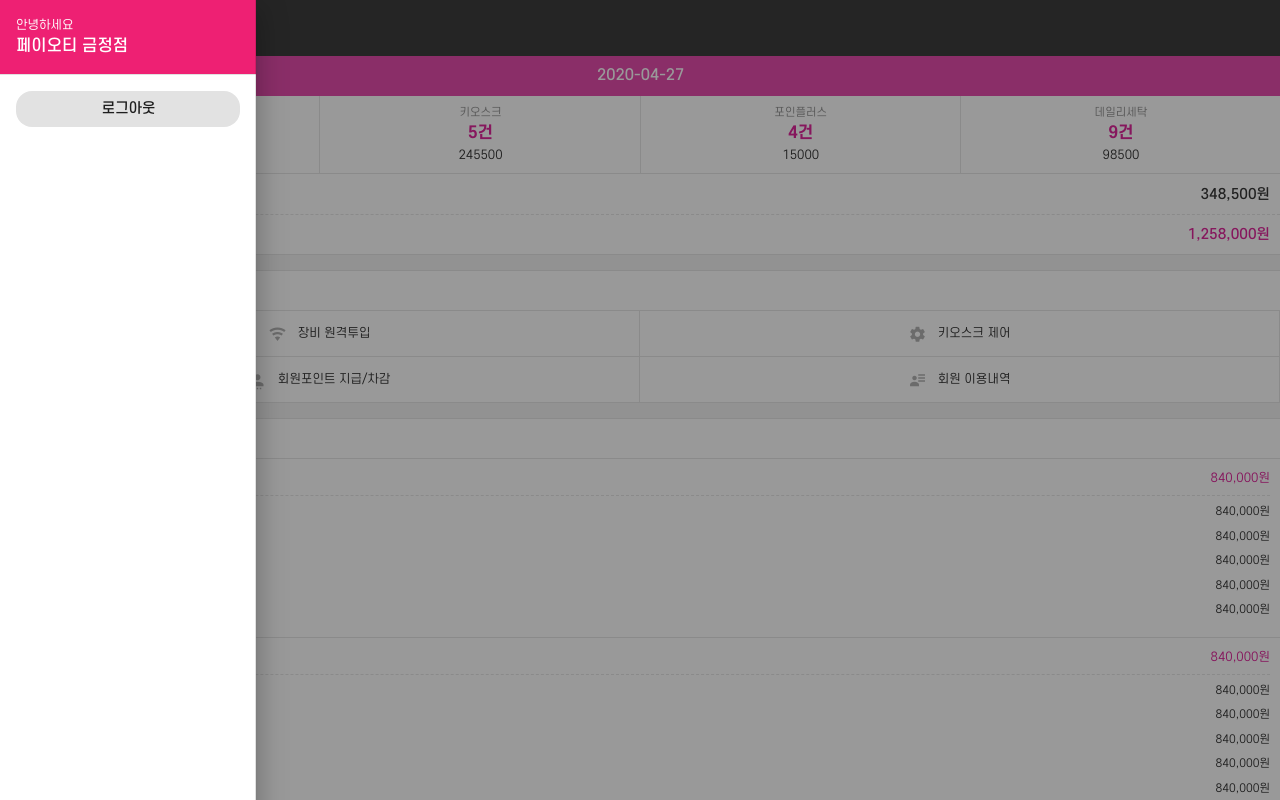
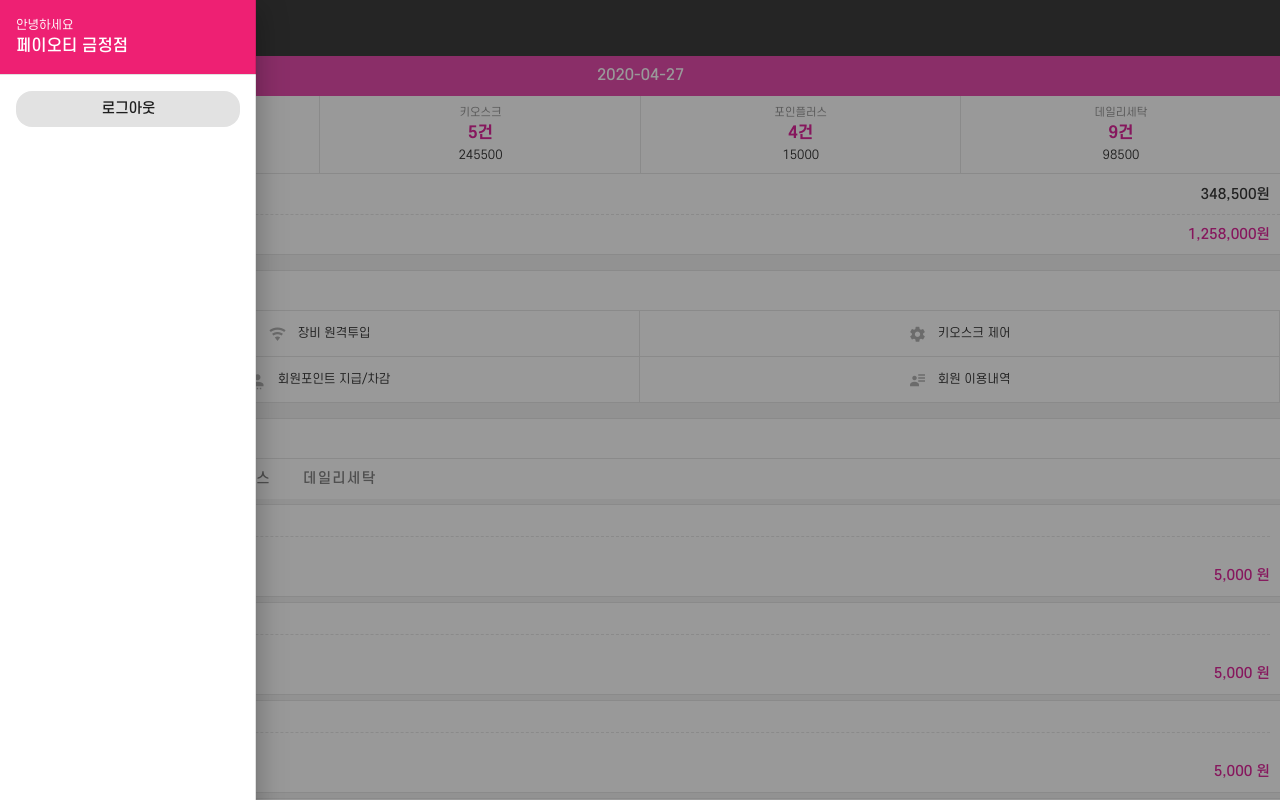
Before and after one commit to payot-inc/kiosk.admin.mobile, a Vue app: page / in a window 1280 px wide. Shown: the top 800 px of the page. Built offline with nearby package versions, Linux system fonts and the light colour scheme.

Commit message:
main 수정

```diff
--- a/src/assets/css/global.scss
+++ b/src/assets/css/global.scss
@@ -14,6 +14,9 @@
 .contents{
   background:#f2f2f2;
 }
+
+.v-slide-group__prev{display:none;}
+.v-slide-group__next{display:none;}
 
 .sub-page{
   .sub-header{
--- a/src/views/Home.vue
+++ b/src/views/Home.vue
@@ -64,40 +64,84 @@
       </dd>
     </dl>
 
-    <dl class="week-sales">
+    <dl class="orderTabs">
       <dt>
-        <h4>최근매출(7일)</h4>
+        <h4>실시간 매출정보</h4>
       </dt>
       <dd>
-        <div class="sales-item" v-for="item in 7" :key="item">
-          <span>
-            <label>2019-04.2{{item}} (수요일)</label>
-            <strong>840,000원</strong>
-          </span>
-          <span>
-            <label>장비현금</label>
-            <strong>840,000원</strong>
-          </span>
-          <span>
-            <label>키오스크(현금)</label>
-            <strong>840,000원</strong>
-          </span>
-          <span>
-            <label>키오스크(카드)</label>
-            <strong>840,000원</strong>
-          </span>
-          <span>
-            <label>포인플러스</label>
-            <strong>840,000원</strong>
-          </span>
-          <span>
-            <label>데일리세탁</label>
-            <strong>840,000원</strong>
-          </span>
+
+        <v-tabs
+          v-model="tab"
+          background-color="#fff"
+          height="40px"
+          show-arrows
+        >
+          <v-tab v-for="item in tabItems" :key="item.tab" class="tab-head">
+            {{item.tabName}}
+          </v-tab>
+        </v-tabs>
+
+        <v-tabs-items v-model="tab" class="tab-contents">
+          <v-tab-item
+            v-for="item in tabItems"
+            :key="item.tab"
+          >
+            <div class="order-item">
+             <div class="item-head">2020-04-20 12:34:31</div>
+              <div class="item-body">
+                <div class="text">
+                  <strong>1번세탁기</strong>
+                  <span>(80kg)</span>
                 </div>
+                <div class="price">
+                  5,000 원
+                </div>
+              </div>
+            </div>
+
+            <div class="order-item">
+             <div class="item-head">2020-04-20 12:34:31</div>
+              <div class="item-body">
+                <div class="text">
+                  <strong>1번세탁기</strong>
+                  <span>(80kg)</span>
+                </div>
+                <div class="price">
+                  5,000 원
+                </div>
+              </div>
+            </div>
+
+            <div class="order-item">
+             <div class="item-head">2020-04-20 12:34:31</div>
+              <div class="item-body">
+                <div class="text">
+                  <strong>1번세탁기</strong>
+                  <span>(80kg)</span>
+                </div>
+                <div class="price">
+                  5,000 원
+                </div>
+              </div>
+            </div>
+
+            <div class="order-item">
+             <div class="item-head">2020-04-20 12:34:31</div>
+              <div class="item-body">
+                <div class="text">
+                  <strong>1번세탁기</strong>
+                  <span>(80kg)</span>
+                </div>
+                <div class="price">
+                  5,000 원
+                </div>
+              </div>
+            </div>
+          </v-tab-item>
+        </v-tabs-items>
+
       </dd>
     </dl>
-
   </div>
 </template>
 
@@ -110,6 +154,14 @@ export default {
     return{
       date: new Date().toISOString().substr(0, 10),
       menu: false,
+      showArrow:false,
+      tab:null,
+      tabItems:[
+        {tab:0, tabName:'장비현금',},
+        {tab:1, tabName:'키오스크',},
+        {tab:2, tabName:'포인플러스',},
+        {tab:3, tabName:'데일리세탁',},
+      ],
       total:[
         {
           name:'장비현금',
@@ -174,6 +226,10 @@ export default {
 
       h4{font-weight:400;font-size:14px;}
     }
+  }
+
+  dl:last-child{
+    margin-bottom:0px;
   }
 
   .today-sales{
@@ -279,34 +335,58 @@ export default {
     }
   } // quick-nav
 
-  .week-sales{
-    .sales-item{
+  .orderTabs{
+    dd{
+      background:#f2f2f2;
+
+      .v-item-group .v-slide-group__prev{
+        display:none;
+      }
+
+      .tab-contents{background:#f2f2f2;padding-top:5px;}
+      .order-item:last-child{margin-bottom:0px;}
+      .order-item{
+        padding:0 10px;
         border-bottom:1px solid #e2e2e2;
-      padding:10px;
+        border-top:1px solid #e2e2e2;
+        margin-bottom:5px;
+        background:#fff;
 
-      span{
+        .item-head{
+          width:100%;
+          height:32px;
           display:flex;
           justify-content: space-between;
           align-items: center;
-        margin-bottom:8px;
+          color:#888;
           font-size:11px;
-
-        label{color:#888;}
-        strong{font-weight:normal}
+          border-bottom:1px dashed #e2e2e2;
         }
 
-      span:first-child{
-        padding-bottom:8px;
-        border-bottom:1px dashed #e2e2e2;
-        font-size:12px;
+        .item-body{
+          display:flex;
+          justify-content: space-between;
+          align-items: flex-end;
+          width:100%;
+          padding:10px 0;
 
-        label{color:#494949;}
-        strong{color:#DB0F90}
+          .text{
+            strong{display:block; font-size:14px;}
+            span{display:block;font-size:12px;color:#888}
+          }
+          .price{
+            font-size:14px;
+            font-weight:500;
+            color:#DB0F90;
+          }
+        }
+
+      }
     }
   }
 }
 
-}
+
 
 
 </style>
```
Lines whose indentation alone changed are shown as unchanged.
